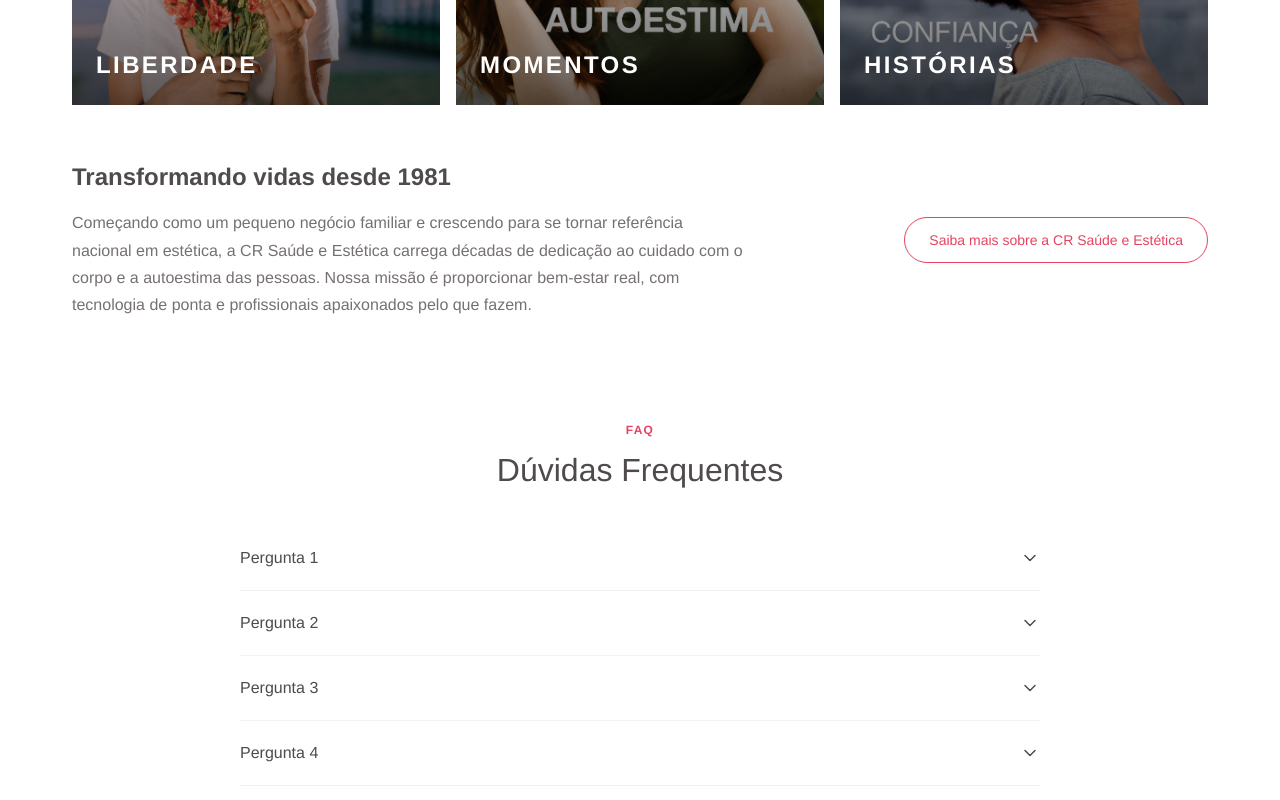
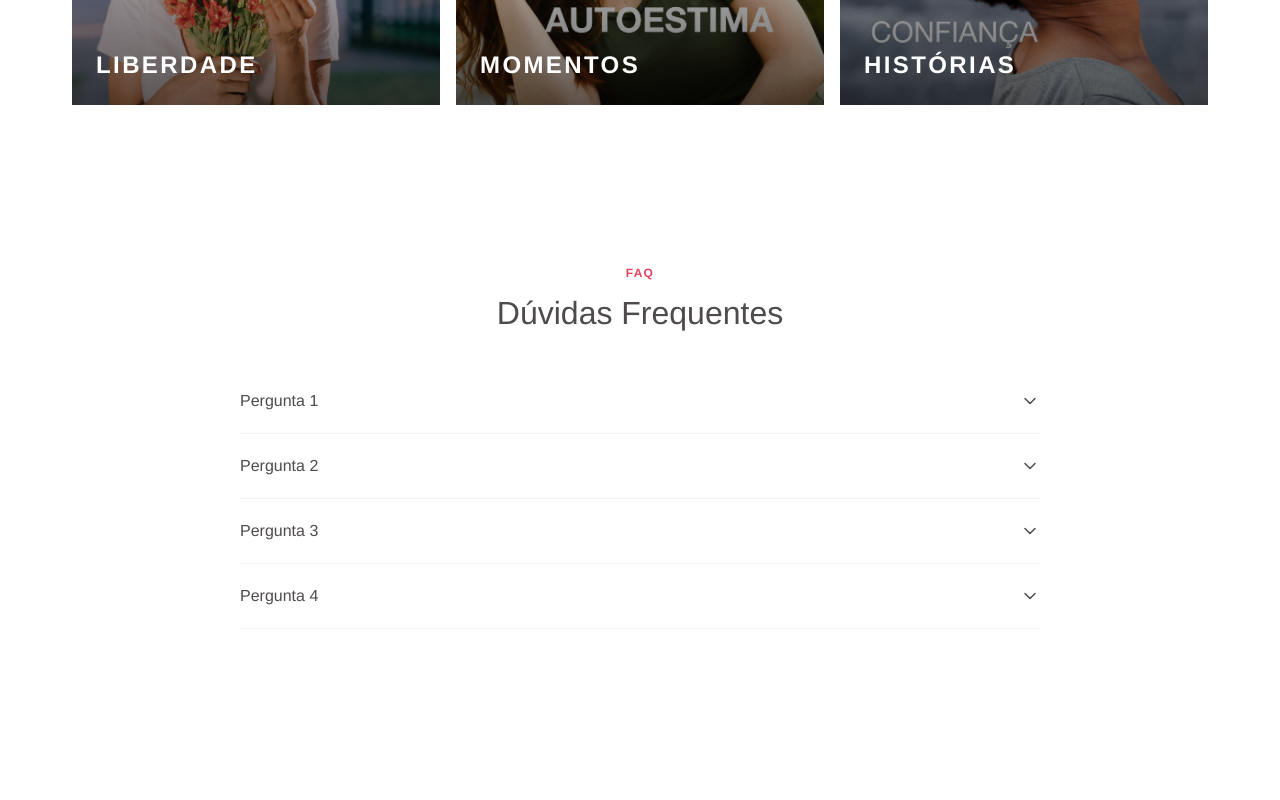
Before and after one commit to EducLead01/CR-Saude-e-Estetica, a Next.js app: page /CR-Saude-e-Estetica/ in a window 1280 px wide. Shown: the part 4211-5011 px from the top of the page. After the commit the page ends 4904 px from the top, so only its background shows below. Built offline with nearby package versions, Linux system fonts and the light colour scheme.

Commit message:
Remove bloco 'Transformando vidas desde 1981' da seção Sobre nós

```diff
--- a/src/components/AboutSection.tsx
+++ b/src/components/AboutSection.tsx
@@ -82,29 +82,6 @@ export function AboutSection() {
           ))}
         </Swiper>
 
-        {/* Footer */}
-        <div className="flex flex-col lg:flex-row items-start lg:items-center justify-between gap-6">
-          <div className="flex-1">
-            <h3 className="text-2xl font-semibold text-[rgb(78,75,74)] mb-4">
-              Transformando vidas desde 1981
-            </h3>
-            <p className="text-base text-[rgb(118,113,112)] leading-[1.7] max-w-2xl">
-              Começando como um pequeno negócio familiar e crescendo para se
-              tornar referência nacional em estética, a CR Saúde e Estética carrega décadas
-              de dedicação ao cuidado com o corpo e a autoestima das pessoas.
-              Nossa missão é proporcionar bem-estar real, com tecnologia de ponta
-              e profissionais apaixonados pelo que fazem.
-            </p>
-          </div>
-          <div className="shrink-0">
-            <a
-              href="#"
-              className="inline-flex items-center justify-content-center px-6 py-3 rounded-full border border-[rgb(229,67,96)] text-[rgb(229,67,96)] text-sm font-medium transition-colors hover:bg-[rgb(229,67,96)] hover:text-white whitespace-nowrap"
-            >
-              Saiba mais sobre a CR Saúde e Estética
-            </a>
-          </div>
-        </div>
       </div>
     </section>
   );
```
